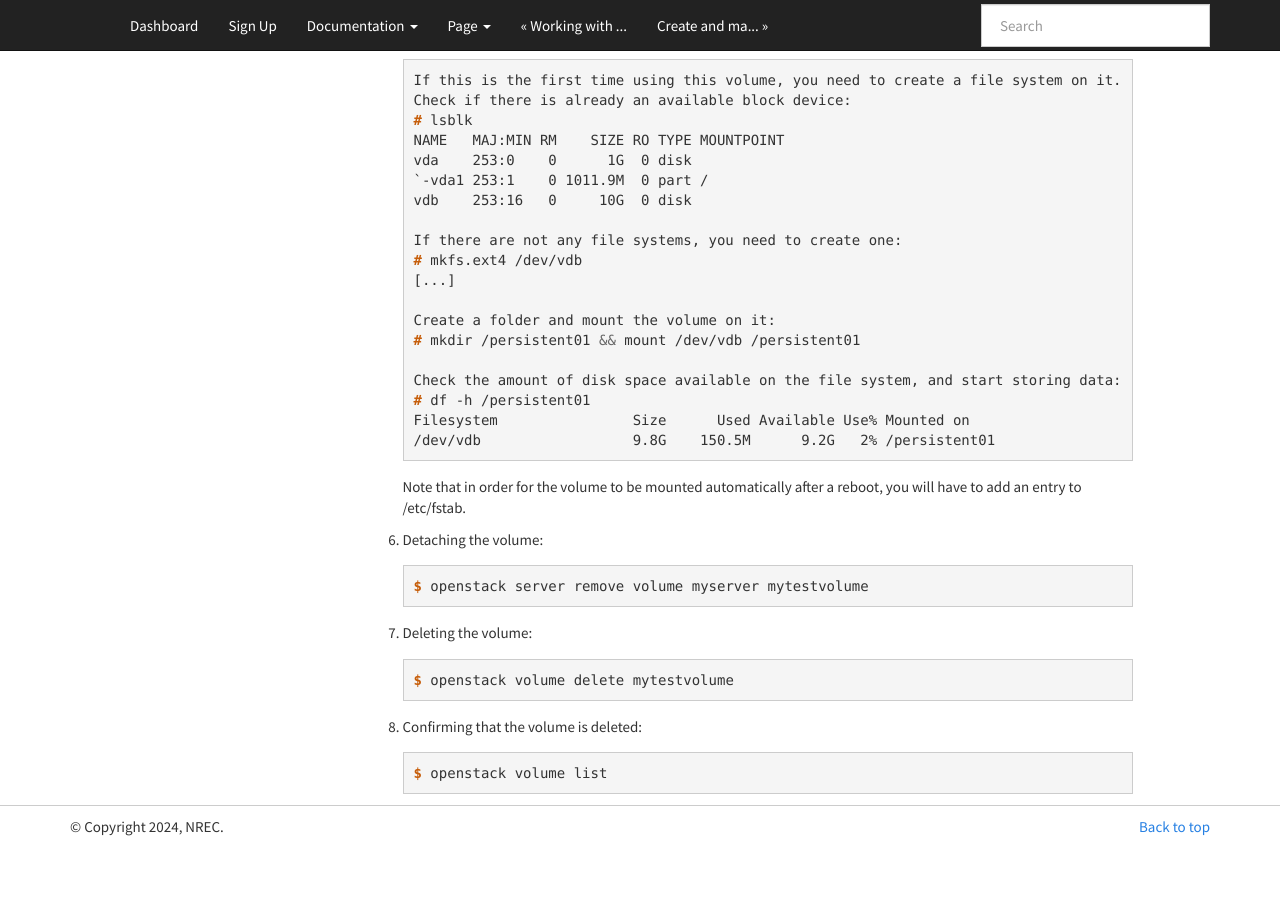
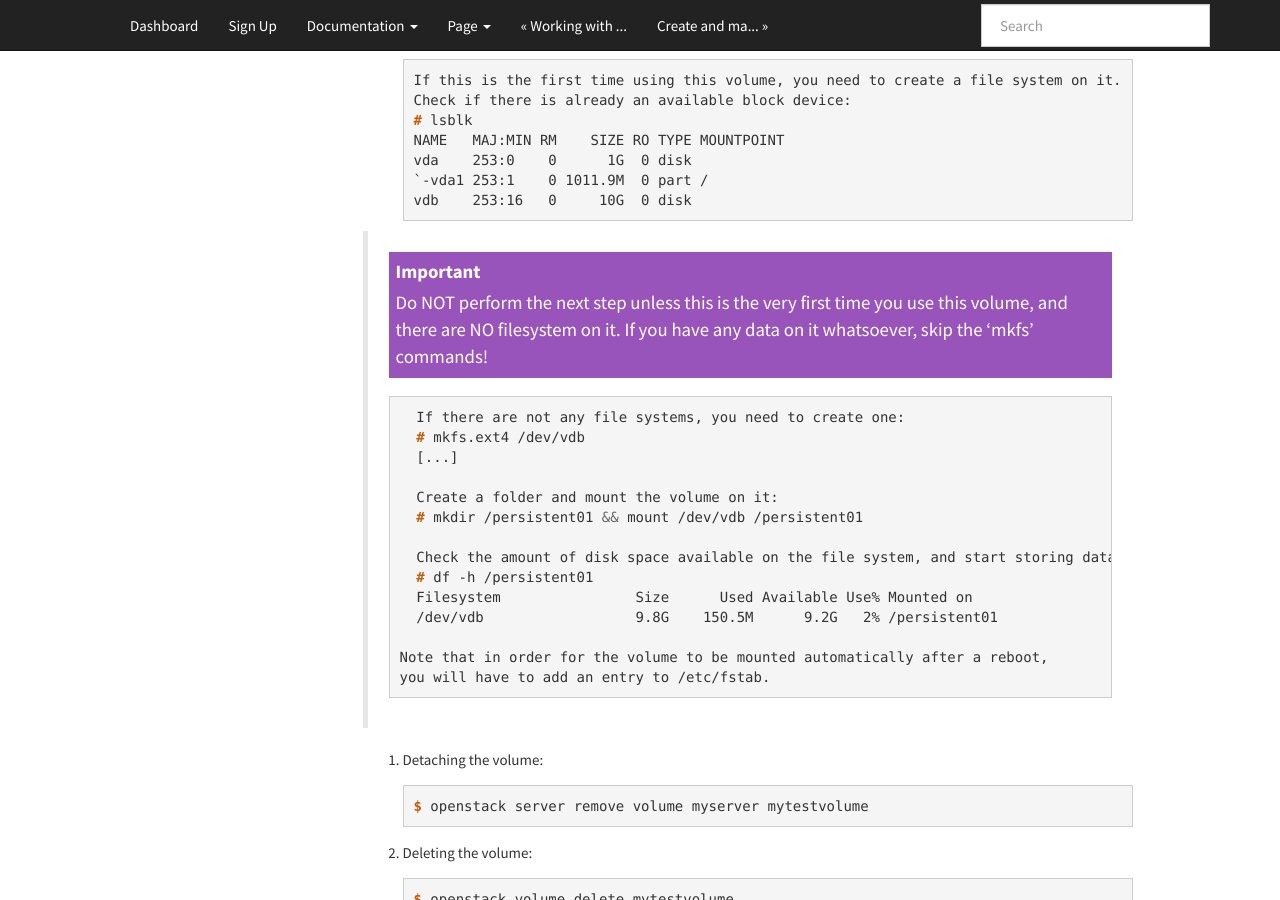
Before and after one commit to norcams/docs-enduser, a Sphinx documentation site: the page built from docs/manage-volumes.rst, in a window 1280 px wide and 900 px high, scrolled down 6762 px. Built offline with Sphinx 7.4.7, drawn with Linux system fonts in a browser that asks for light colours; before the commit the page ends 7610 px from its top, so only the background shows below that.

Commit message:
Make it more clear not to use mkfs on volumes already formatted

```diff
--- a/docs/manage-volumes.rst
+++ b/docs/manage-volumes.rst
@@ -221,6 +221,12 @@ Doing the same with CLI
      `-vda1 253:1    0 1011.9M  0 part /
      vdb    253:16   0     10G  0 disk
 
+  .. Important::
+     Do NOT perform the next step unless this is the very first time you use this volume, and there are NO filesystem on it.
+     If you have any data on it whatsoever, skip the 'mkfs' commands!
+
+  .. code-block:: console
+
      If there are not any file systems, you need to create one:
      # mkfs.ext4 /dev/vdb
      [...]
```
